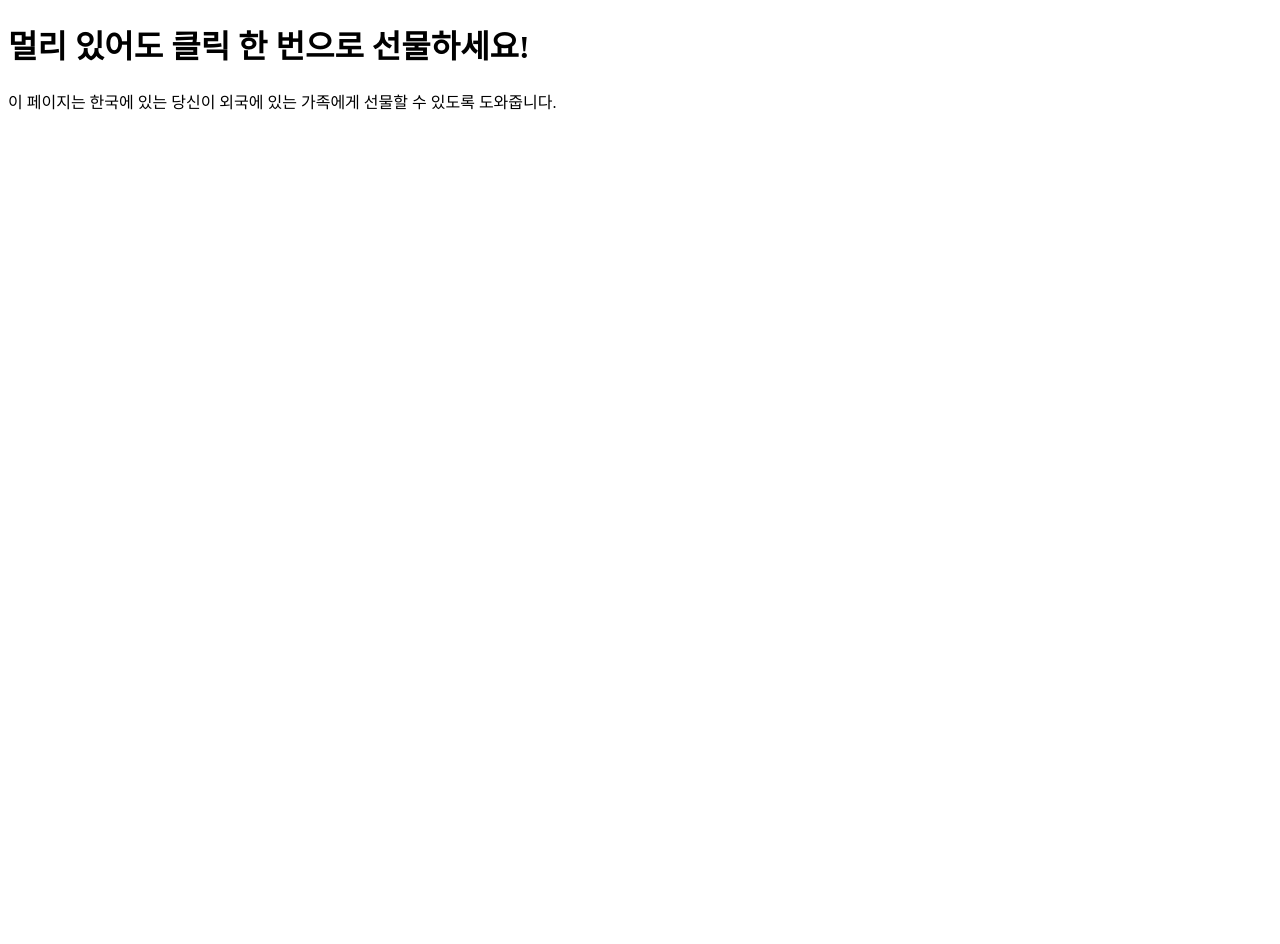
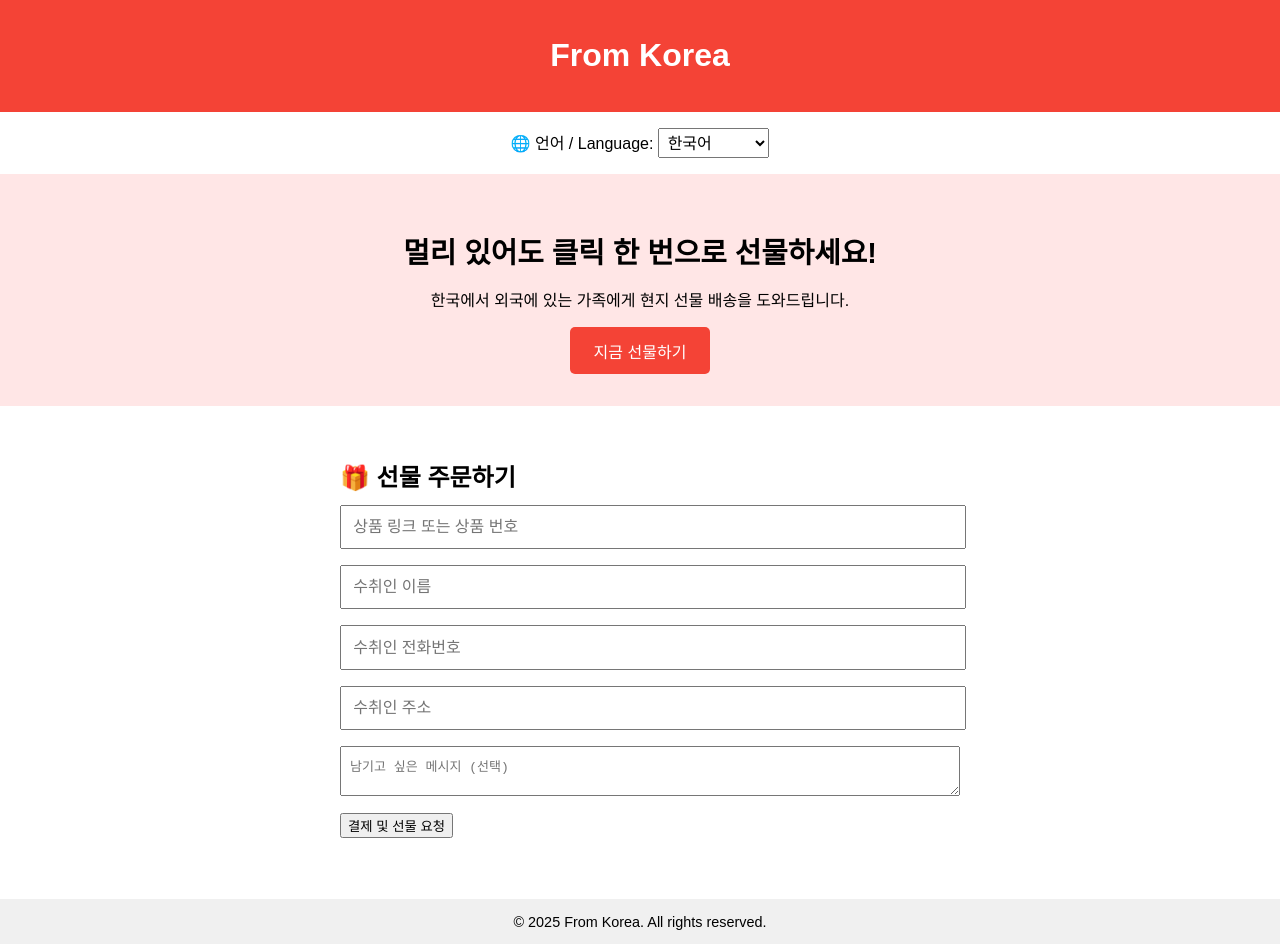
Before and after one commit to JYCheol/fromkorea-shop, a plain HTML site: page index.html in a window 1280 px wide. Before the commit the page ends 800 px from the top, so only its background shows below. Drawn offline with Linux system fonts and the light colour scheme.

Commit message:
Add files via upload

```diff
--- a/index.html
+++ b/index.html
@@ -1,11 +1,86 @@
+
 <!DOCTYPE html>
 <html lang="ko">
 <head>
   <meta charset="UTF-8" />
+  <meta name="viewport" content="width=device-width, initial-scale=1.0" />
   <title>From Korea - Gift2Home</title>
+  <style>
+    body { font-family: sans-serif; margin: 0; padding: 0; }
+    header { background: #f44336; color: white; padding: 1em; text-align: center; }
+    nav { text-align: center; margin: 1em 0; }
+    nav select { font-size: 1em; padding: 0.3em; }
+    .hero { text-align: center; padding: 2em 1em; background: #ffe6e6; }
+    .hero h1 { font-size: 1.8em; margin-bottom: 0.5em; }
+    .hero p { font-size: 1em; margin-bottom: 1em; }
+    .hero button { font-size: 1em; padding: 0.7em 1.5em; background: #f44336; color: white; border: none; cursor: pointer; border-radius: 5px; }
+    .section { padding: 2em 1em; max-width: 600px; margin: auto; }
+    .section h2 { margin-bottom: 0.5em; }
+    .section input, .section textarea { width: 100%; margin-bottom: 1em; padding: 0.7em; font-size: 1em; }
+    footer { text-align: center; padding: 1em; font-size: 0.9em; background: #f0f0f0; margin-top: 2em; }
+    @media (max-width: 600px) {
+      .hero h1 { font-size: 1.4em; }
+    }
+  </style>
 </head>
 <body>
-  <h1>멀리 있어도 클릭 한 번으로 선물하세요!</h1>
-  <p>이 페이지는 한국에 있는 당신이 외국에 있는 가족에게 선물할 수 있도록 도와줍니다.</p>
+  <header>
+    <h1>From Korea</h1>
+  </header>
+
+  <nav>
+    <label for="lang">🌐 언어 / Language:</label>
+    <select id="lang" onchange="changeLang(this.value)">
+      <option value="ko">한국어</option>
+      <option value="en">English</option>
+      <option value="vi">Tiếng Việt</option>
+      <option value="zh">中文 (简体)</option>
+    </select>
+  </nav>
+
+  <section class="hero">
+    <h1 id="headline">멀리 있어도 클릭 한 번으로 선물하세요!</h1>
+    <p id="subline">한국에서 외국에 있는 가족에게 현지 선물 배송을 도와드립니다.</p>
+    <button onclick="document.getElementById('order').scrollIntoView({behavior: 'smooth'})">지금 선물하기</button>
+  </section>
+
+  <section class="section" id="order">
+    <h2>🎁 선물 주문하기</h2>
+    <input type="text" placeholder="상품 링크 또는 상품 번호">
+    <input type="text" placeholder="수취인 이름">
+    <input type="text" placeholder="수취인 전화번호">
+    <input type="text" placeholder="수취인 주소">
+    <textarea placeholder="남기고 싶은 메시지 (선택)"></textarea>
+    <button>결제 및 선물 요청</button>
+  </section>
+
+  <footer>
+    &copy; 2025 From Korea. All rights reserved.
+  </footer>
+
+<script>
+function changeLang(lang) {
+  const dict = {
+    en: {
+      headline: "Send a gift with one click, even from far away!",
+      subline: "We help you send local gifts to your family abroad from Korea."
+    },
+    vi: {
+      headline: "Dù xa vẫn có thể gửi quà chỉ với một cú nhấp!",
+      subline: "Chúng tôi giúp bạn gửi quà địa phương cho gia đình ở nước ngoài từ Hàn Quốc."
+    },
+    zh: {
+      headline: "即使相隔遥远，也能一键送礼！",
+      subline: "我们帮助您从韩国为海外的家人送上本地礼物。"
+    },
+    ko: {
+      headline: "멀리 있어도 클릭 한 번으로 선물하세요!",
+      subline: "한국에서 외국에 있는 가족에게 현지 선물 배송을 도와드립니다."
+    }
+  };
+  document.getElementById("headline").innerText = dict[lang].headline;
+  document.getElementById("subline").innerText = dict[lang].subline;
+}
+</script>
 </body>
 </html>
```
